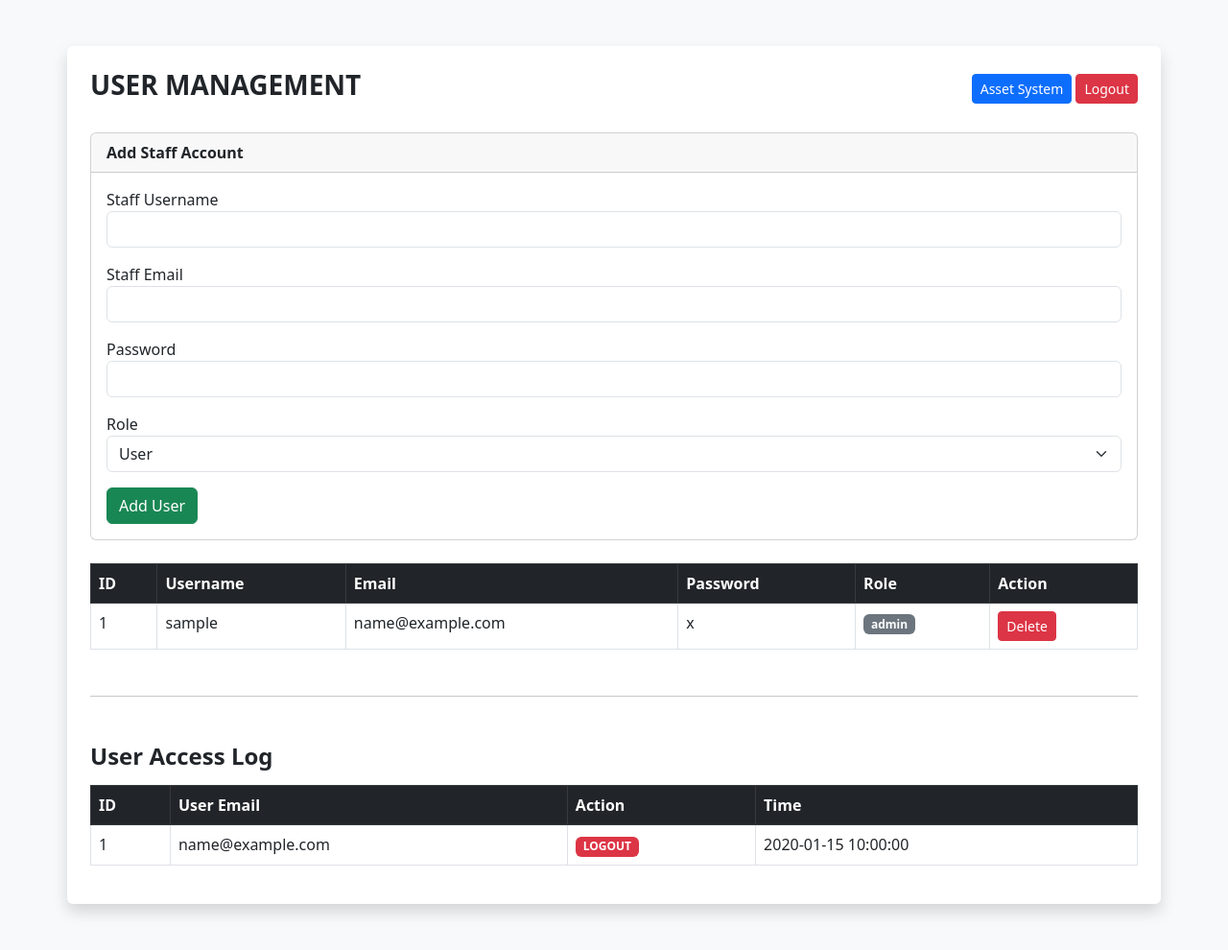
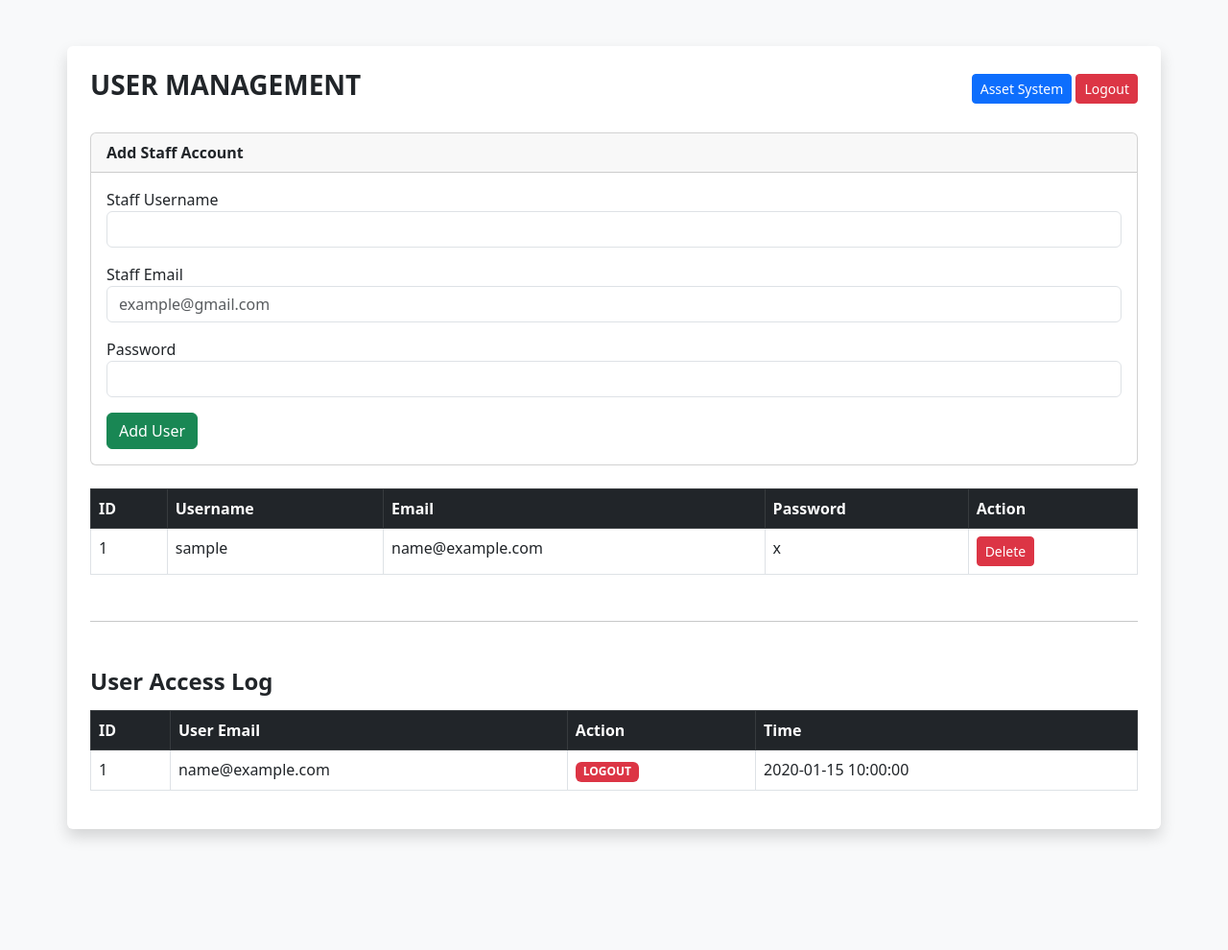
Before and after one commit to Fakhrul0029/Asset-Tracker-System-New-, a Flask app: page /admin in a window 1280 px wide. Shown: the whole page at 96% size. After the commit the page ends 875 px from the top, so only its background shows below. Run offline with Flask 3, Linux system fonts and the light colour scheme; the visitor is signed in with stand-in values (Sample User, id 1); a database or web service that is not in the repository returns one stand-in record (values such as "Sample title"); some libraries are stand-ins or nearby versions.

Commit message:
Refactor admin.html for clarity and structure

```diff
--- a/templates/admin.html
+++ b/templates/admin.html
@@ -25,12 +25,16 @@
 
             <a href="/"
                class="btn btn-primary btn-sm">
+
                Asset System
+
             </a>
 
             <a href="/logout"
                class="btn btn-danger btn-sm">
+
                Logout
+
             </a>
 
         </div>
@@ -43,27 +47,35 @@
             {% for m in messages %}
 
             <div class="alert alert-info">
+
                 {{ m }}
+
             </div>
 
             {% endfor %}
         {% endif %}
     {% endwith %}
 
-    <!-- ADD USER (ROLE INCLUDED) -->
+    <!-- ADD USER -->
     <div class="card mb-4">
 
         <div class="card-header fw-bold">
+
             Add Staff Account
+
         </div>
 
         <div class="card-body">
 
-            <form method="POST" action="/add_user">
+            <form method="POST"
+                  action="/add_user">
 
                 <div class="mb-3">
 
-                    <label>Staff Username</label>
+                    <label>
+                        Staff Username
+                    </label>
+
                     <input type="text"
                            name="username"
                            class="form-control"
@@ -73,17 +85,24 @@
 
                 <div class="mb-3">
 
-                    <label>Staff Email</label>
+                    <label>
+                        Staff Email
+                    </label>
+
                     <input type="email"
                            name="email"
                            class="form-control"
+                           placeholder="example@gmail.com"
                            required>
 
                 </div>
 
                 <div class="mb-3">
 
-                    <label>Password</label>
+                    <label>
+                        Password
+                    </label>
+
                     <input type="text"
                            name="password"
                            class="form-control"
@@ -91,20 +110,10 @@
 
                 </div>
 
-                <!-- NEW ROLE FIELD -->
-                <div class="mb-3">
+                <button class="btn btn-success">
 
-                    <label>Role</label>
+                    Add User
 
-                    <select name="role" class="form-select" required>
-                        <option value="user">User</option>
-                        <option value="admin">Admin</option>
-                    </select>
-
-                </div>
-
-                <button class="btn btn-success">
-                    Add User
                 </button>
 
             </form>
@@ -119,12 +128,13 @@
         <thead class="table-dark">
 
             <tr>
+
                 <th>ID</th>
                 <th>Username</th>
                 <th>Email</th>
                 <th>Password</th>
-                <th>Role</th>
                 <th>Action</th>
+
             </tr>
 
         </thead>
@@ -136,14 +146,12 @@
             <tr>
 
                 <td>{{ user.id }}</td>
+
                 <td>{{ user.username }}</td>
+
                 <td>{{ user.email }}</td>
+
                 <td>{{ user.password }}</td>
-                <td>
-                    <span class="badge bg-secondary">
-                        {{ user.role }}
-                    </span>
-                </td>
 
                 <td>
 
@@ -153,7 +161,9 @@
                           action="/delete_user/{{ user.id }}">
 
                         <button class="btn btn-danger btn-sm">
+
                             Delete
+
                         </button>
 
                     </form>
@@ -174,7 +184,9 @@
     <hr class="my-5">
 
     <h4 class="fw-bold mb-3">
+
         User Access Log
+
     </h4>
 
     <table class="table table-bordered table-hover">
@@ -182,10 +194,12 @@
         <thead class="table-dark">
 
             <tr>
+
                 <th>ID</th>
                 <th>User Email</th>
                 <th>Action</th>
                 <th>Time</th>
+
             </tr>
 
         </thead>
@@ -197,14 +211,29 @@
             <tr>
 
                 <td>{{ log.id }}</td>
+
                 <td>{{ log.user_email }}</td>
 
                 <td>
+
                     {% if log.action == 'LOGIN' %}
-                        <span class="badge bg-success">LOGIN</span>
+
+                        <span class="badge bg-success">
+
+                            LOGIN
+
+                        </span>
+
                     {% else %}
-                        <span class="badge bg-danger">LOGOUT</span>
+
+                        <span class="badge bg-danger">
+
+                            LOGOUT
+
+                        </span>
+
                     {% endif %}
+
                 </td>
 
                 <td>{{ log.created_at }}</td>
```
